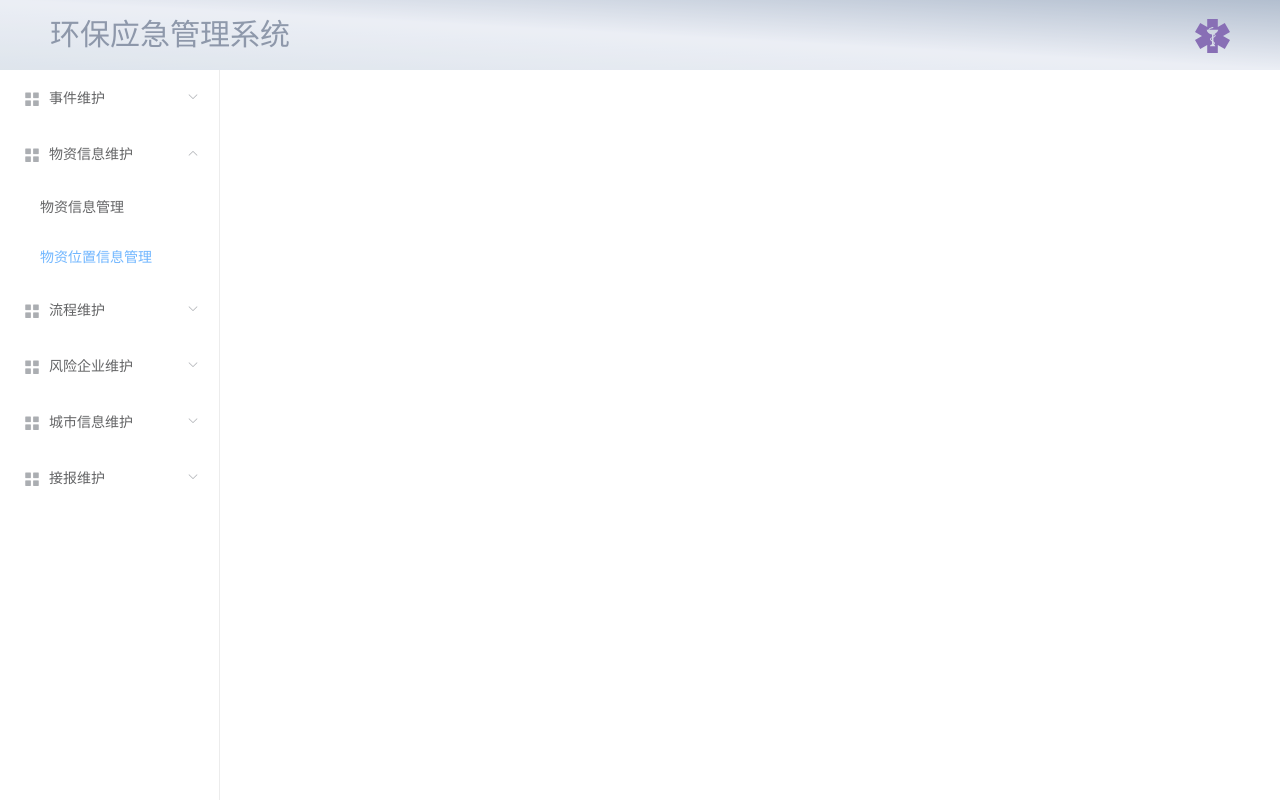
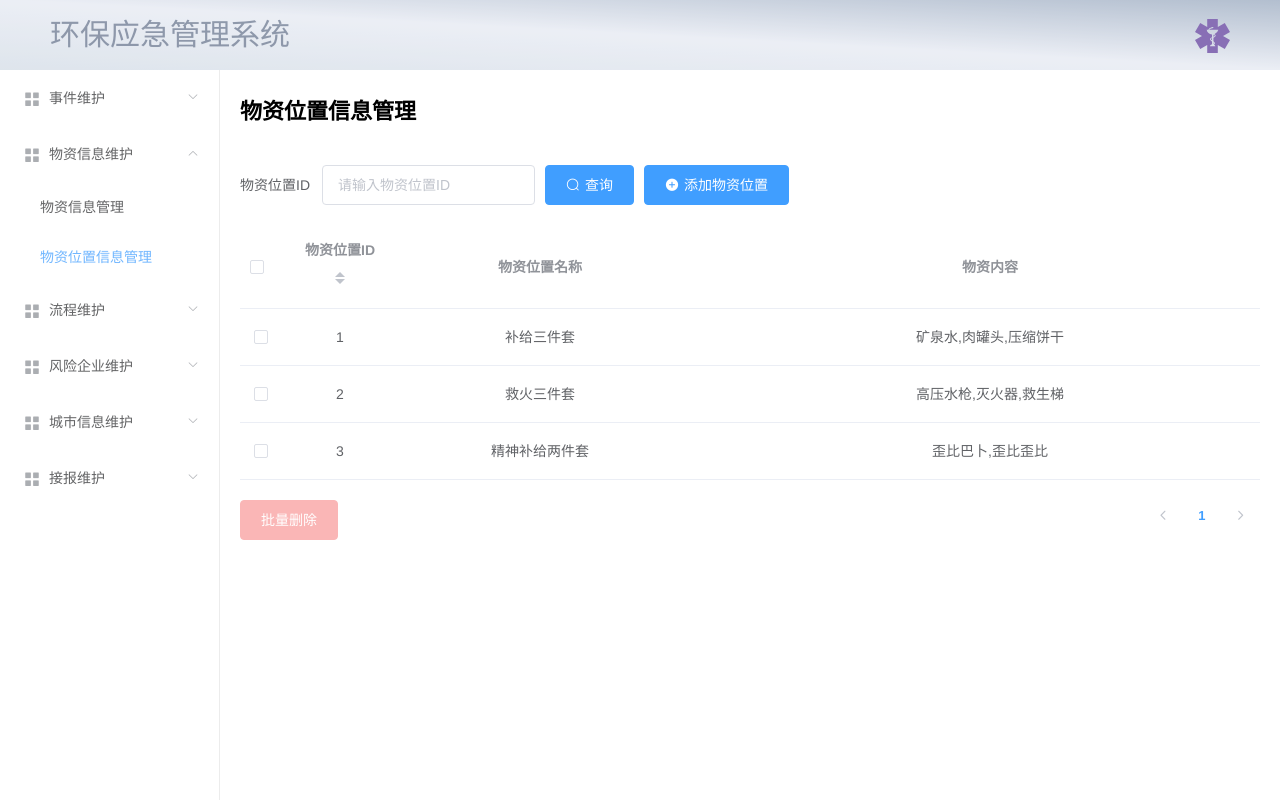
Before and after one commit to BlankSpacePlus/vue-env-emergency, a Vue app: page /#/home-stuff/material-location in a window 1280 px wide. Built offline with nearby package versions, Linux system fonts and the light colour scheme; sample sign-in values are in the browser's storage.

Commit message:
2021-05-17 完成物资位置管理

```diff
--- a/src/components/material/MaterialLocation.vue
+++ b/src/components/material/MaterialLocation.vue
@@ -1,13 +1,213 @@
 <template>
-
+  <section>
+    <el-col style="font-size:22px; font-weight: bold; padding-bottom: 40px">物资位置信息管理</el-col>
+    <el-col :span="24" class="toolbar" style="padding-bottom: 0;">
+      <el-form :inline="true" :model="filters">
+        <el-form-item label="物资位置ID">
+          <el-input v-model="filters.input_id" placeholder="请输入物资位置ID"></el-input>
+        </el-form-item>
+        <el-form-item>
+          <el-button type="primary" icon="el-icon-search" v-on:click="getMaterialInfo">查询</el-button>
+        </el-form-item>
+        <el-form-item>
+          <el-button type="primary" icon="el-icon-circle-plus" @click="addMaterialInfo">添加物资位置</el-button>
+        </el-form-item>
+      </el-form>
+    </el-col>
+    <template>
+      <el-table ref="multipleTable" :data="materialItem" highlight-current-row v-loading="loading" tooltip-effect="dark" style="width: 100%;" @selection-change="handleSelectionChange">
+        <el-table-column type="selection" width="50"></el-table-column>
+        <el-table-column prop="id" label="物资位置ID" width="100" align="center" sortable></el-table-column>
+        <el-table-column prop="p_name" label="物资位置名称" width="300" align="center"></el-table-column>
+        <el-table-column prop="m_name" label="物资内容" width="600" align="center"></el-table-column>
+        <el-table-column label="操作" align="center" min-width="200">
+          <template scope="scope">
+            <el-button size="small" @click="handleEdit(scope.$index, scope.row)">编辑</el-button>
+            <el-button size="small" type="danger" @click="handleDelete(scope.$index, scope.row)">删除</el-button>
+          </template>
+        </el-table-column>
+        <el-dialog title="添加物资位置" :visible.sync="dialogFormVisible" width="500px" :append-to-body="true" center>
+          <el-form :model="addMaterialItem">
+            <el-form-item label="物资位置ID：" :label-width="formLabelWidth">
+              <el-input v-model="addMaterialItem.new_id" style="width: 200px"></el-input>
+            </el-form-item>
+            <el-form-item label="物资位置名称：" :label-width="formLabelWidth">
+              <el-input v-model="addMaterialItem.new_p_name" style="width: 200px"></el-input>
+            </el-form-item>
+            <!--可以改成多选框-->
+            <el-form-item label="物资内容：" :label-width="formLabelWidth">
+              <el-input v-model="addMaterialItem.new_m_name" style="width: 200px"></el-input>
+            </el-form-item>
+          </el-form>
+          <div slot="footer" class="dialog-footer">
+            <el-button @click="dialogFormVisible=false">取消</el-button>
+            <el-button type="primary" @click="dialogClick">添加</el-button>
+          </div>
+        </el-dialog>
+        <el-dialog title="编辑" :visible.sync="editFormVisible" :append-to-body="true" width="500px" center>
+          <el-form :model="editForm" ref="editForm">
+            <el-form-item label="物资位置ID：" :label-width="formLabelWidth">
+              <el-input v-model="editForm.id" style="width: 200px"></el-input>
+            </el-form-item>
+            <el-form-item label="物资位置名称：" :label-width="formLabelWidth">
+              <el-input v-model="editForm.p_name" style="width: 200px"></el-input>
+            </el-form-item>
+            <el-form-item label="物资内容：" :label-width="formLabelWidth">
+              <el-input v-model="editForm.m_name" style="width: 200px"></el-input>
+            </el-form-item>
+          </el-form>
+          <div slot="footer" class="dialog-footer">
+            <el-button @click.native="editFormVisible=false">取消</el-button>
+            <el-button type="primary" @click.native="editSubmit">提交</el-button>
+          </div>
+        </el-dialog>
+      </el-table>
+      <el-col :span="24" class="toolbar" style="margin-top: 20px">
+        <el-button type="danger" @click="batchRemove" :disabled="this.multipleSelection.length===0">批量删除</el-button>
+        <el-pagination layout="prev, pager, next" @current-change="handleCurrentChange" :page-size="10" :total="10" style="float:right;"></el-pagination>
+      </el-col>
+    </template>
+  </section>
 </template>
 
 <script>
 export default {
-  name: "MaterialLocation"
-}
+  data() {
+    return {
+      filters: {
+        input_id: "",
+      },
+      loading: false,
+      materialItem: [
+        {
+          id: 1,
+          p_name: "补给三件套",
+          m_name: "矿泉水,肉罐头,压缩饼干"
+        },
+        {
+          id: 2,
+          p_name: "救火三件套",
+          m_name: "高压水枪,灭火器,救生梯"
+        },
+        {
+          id: 3,
+          p_name: "精神补给两件套",
+          m_name: "歪比巴卜,歪比歪比"
+        }
+      ],
+      multipleSelection: [],
+      dialogFormVisible: false,
+      formLabelWidth: "150px",
+      addMaterialItem: {
+        new_id: "",
+        new_p_name: "",
+        new_m_name: "",
+      },
+      editFormVisible: false,
+      editFormId: 0,
+      editForm: {
+        id: "",
+        p_name: "",
+        m_name: ""
+      }
+    };
+  },
+  methods: {
+    getMaterialInfo() {
+      // TODO 完善一下查询
+      this.loading = false;
+    },
+    handleSelectionChange(val) {
+      this.multipleSelection = val;
+    },
+    addMaterialInfo() {
+      this.dialogFormVisible = true;
+    },
+    dialogClick() {
+      this.dialogFormVisible = false;
+      let new_obj = {
+        id: this.addMaterialItem.new_id,
+        p_name: this.addMaterialItem.new_p_name,
+        m_name: this.addMaterialItem.new_m_name
+      };
+      this.materialItem.push(new_obj);
+      this.addMaterialItem.new_id = "";
+      this.addMaterialItem.new_p_name = "";
+      this.addMaterialItem.new_m_name = "";
+      this.$message({
+        message: "添加成功！",
+        m_name: "success"
+      });
+    },
+    handleEdit: function(index, row) {
+      this.editFormVisible = true;
+      this.editFormId = row.id;
+      this.editForm = Object.assign({}, row);
+    },
+    handleDelete: function(index, row) {
+      this.$confirm("确认删除该物资位置吗?", "提示", {
+        type: "warning"
+      }).then(() => {
+        this.loading = true;
+        setTimeout(() => {
+          this.materialItem.splice(index, 1);
+          this.loading = false;
+          this.$message({
+            message: "删除成功",
+            m_name: "success"
+          });
+        }, 1500);
+      });
+    },
+    editSubmit: function() {
+      this.$refs.editForm.validate(valid => {
+        this.$confirm("确认提交吗？", "提示", {}).then(() => {
+          this.loading = true;
+          setTimeout(() => {
+            this.materialItem.forEach(item => {
+              if (item.id === this.editFormId) {
+                item.id = this.editForm.id;
+                item.p_name = this.editForm.p_name;
+                item.m_name = this.editForm.m_name;
+              }
+            });
+            this.loading = false;
+            this.$message({
+              message: "提交成功",
+              type: "success"
+            });
+            this.editFormVisible = false;
+          }, 1500);
+        });
+      });
+    },
+    batchRemove: function() {
+      this.$confirm("确认是否删除这些费用科目?", "提示", {
+        type: "warning"
+      }).then(() => {
+        this.loading = true;
+        setTimeout(() => {
+          let tempItem = [];
+          this.materialItem.forEach(item => {
+            let hasItem = false;
+            this.multipleSelection.forEach(sele => {
+              if (sele.id === item.id) {
+                hasItem = true;
+              }
+            });
+            if (!hasItem) {
+              tempItem.push(item);
+            }
+          });
+          this.materialItem = tempItem;
+          this.loading = false;
+          this.$message({
+            message: "删除成功",
+            type: "success"
+          });
+        }, 1500);
+      });
+    }
+  }
+};
 </script>
-
-<style scoped>
-
-</style>
```
